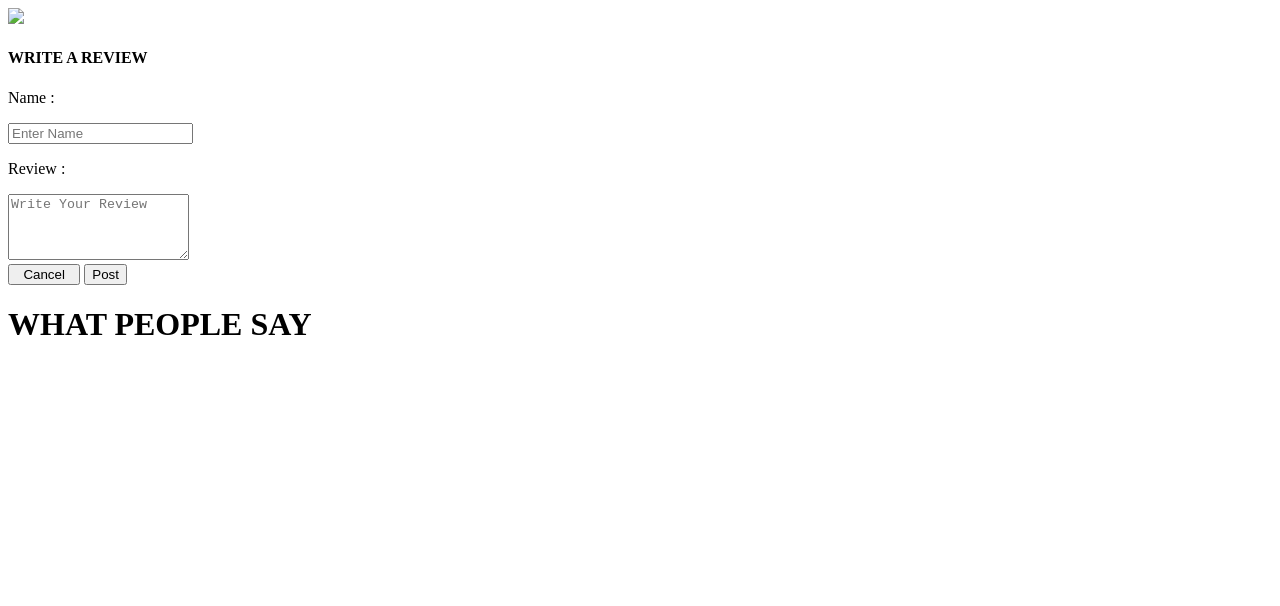
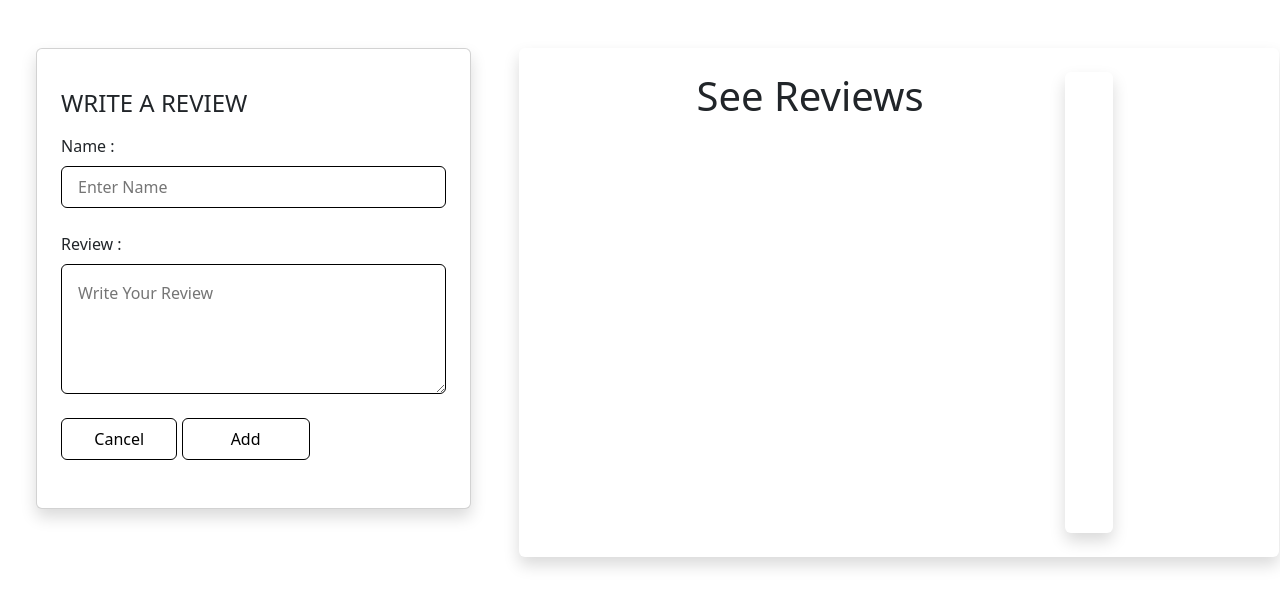
Before and after one commit to sakshishewale2808/Kedai-Agrofarm-Javascript-Personal-Project3-ICP-7.0, a plain HTML site: page pages/review.html in a window 1280 px wide. Drawn offline with nearby package versions, Linux system fonts and the light colour scheme.

Commit message:
add and create review page

```diff
--- a/pages/review.html
+++ b/pages/review.html
@@ -1,21 +1,33 @@
 <!DOCTYPE html>
-
 <html>
     <head>
         <meta charset="utf-8">
         <meta http-equiv="X-UA-Compatible" content="IE=edge">
-        <title>Review</title>
+        <title>Reviewfarm</title>
         <meta name="description" content="">
         <meta name="viewport" content="width=device-width, initial-scale=1">
         <link rel="stylesheet" href="">
+         <link href="https://cdn.jsdelivr.net/npm/bootstrap@5.3.2/dist/css/bootstrap.min.css" rel="stylesheet"
+    integrity="sha384-T3c6CoIi6uLrA9TneNEoa7RxnatzjcDSCmG1MXxSR1GAsXEV/Dwwykc2MPK8M2HN" crossorigin="anonymous">
+    <style>
+      .btn{
+        color:black;
+        background-color:white;
+        border:1px solid black;
+      }
+      .btn:hover{
+        color:white;
+        background-color:black;
+      }
+
+    </style>
+
     </head>
     <body>
-  <div class="mt-3 pb-5">
-    <div class="container">
+
             <div class="row">
-        <div class="my-md-5 my-sm-0 d-flex flex-wrap flex-wrap justify-content-around">
-          <img src="./../imgs/review.png" class="col-md-6">
-          <div class="card col-md-5 col-xs-12 shadow p-md-4 px-5 w-xs-100 w-md-auto">
+
+                <div class="card col-md-5 my-md-5 mx-5 col-lg-4 col-xs-12 shadow p-md-4 px-5 m-l-5">
                   <h4 class="my-3">WRITE A REVIEW</h4>
                   <p class="mb-2">Name : </p>
                   <input type="text" placeholder="Enter Name" required class="mb-4 p-2 px-3 rounded border border-black"
@@ -24,23 +36,20 @@
                   <textarea name="Message" rows="4" placeholder="Write Your Review" required
                     class="p-3 rounded border border-black" id="input-Msg"></textarea>
                   <div class="mt-4 mb-4">
-              <button type="button" class="px-4 py-2 rounded" onclick="cancelReview()">&nbsp; Cancel &nbsp;</button>
-              <button type="button" class="px-5 py-2 rounded border bag" onclick="addReview()">Post</button>
+                    <button type="button" class="px-4 py-2 rounded btn" onclick="cancelReview()">&nbsp; Cancel &nbsp;</button>
+                    <button type="button" class="px-5 py-2 rounded btn" onclick="addReview()">Add</button>
+                  </div>
+              </div>
+              <div class="container-review col-lg-7 col-md-7 col-xs-12 mt-5 d-flex flex-wrap justify-content-evenly p-md-4 rounded shadow">
+                <h1 class="text-center">See Reviews</h1>
+                <div class="row">
+                  <div class=" d-flex flex-wrap justify-content-evenly p-md-4 rounded shadow" id="review-Box">
                   </div>
                 </div>
         </div>
+
           </div>
-    </div>
-  </div>
-  <div class="p-5">
-    <div class="container">
-      <h1 class="text-center mb-4">WHAT PEOPLE SAY</h1>
-      <div class="row">
-        <div class=" d-flex flex-wrap justify-content-evenly p-md-4" id="review-Box">
-        </div>
-      </div>
-    </div>
-  </div>
+
           <script>
             let reviewListName = [];
         let reviewListMsg = [];
@@ -86,21 +95,12 @@ function loadList() {
                 let msg = reviewListMsg[i];
                 reviewBox.innerHTML = reviewBox.innerHTML + `<div class="card p-3 col-md-3 col-xs-12 col-sm-4 shadow m-4">
                 <h4 class="text-center mt-3">${name}</h4>
-        <img src="../imgs/review-img.png" class="wdt bag p-2 d-block m-auto rounded-circle my-3">
                 <p class="mt-1 m-2 text-center">${msg}</p>
-        <p role="button" class="link-danger mt-4 mb-0 text-center" onclick="removeReview(${i})">Remove</p>
+
             </div>`;
             }
         }
-function removeReview(index) {
-    reviewListName.splice(index, 1);
-    reviewListMsg.splice(index, 1);
 
-    localStorage.setItem("reviewListName", JSON.stringify(reviewListName));
-    localStorage.setItem("reviewListMsg", JSON.stringify(reviewListMsg));
-
-    loadList();
-}
         function cancelReview(){
             const inputName = document.getElementById("input-Name");
             const name = inputName.value;
@@ -111,5 +111,6 @@ function cancelReview(){
             inputMsg.value = "";
         }
           </script>
+
       </body>
 </html>
```
Lines whose indentation alone changed are shown as unchanged.
